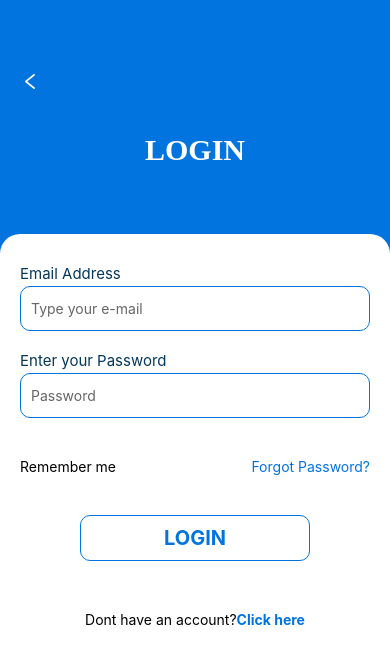
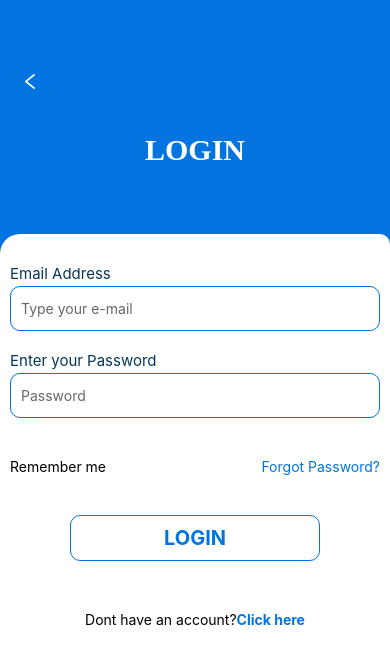
Before and after one commit to DCLF-LEGON/app_frontend, a React Native app: screen /Login in a window 390 px wide. Shown: the top 664 px of the page. Built offline with nearby package versions, Linux system fonts and the light colour scheme.

Commit message:
worked on the logo on the mainpage and the border radius

```diff
--- a/screens/OnboardingScreens/Login.js
+++ b/screens/OnboardingScreens/Login.js
@@ -99,8 +99,8 @@ const styles = StyleSheet.create({
         flex: 3,
         backgroundColor: '#fff',
         borderTopLeftRadius: 20,
-        borderTopRightRadius: 20,
-        paddingHorizontal: 20,
+        borderTopRightRadius: 10,
+        paddingHorizontal: 10,
         paddingVertical: 30,
         justifyContent:"center",
 
--- a/screens/OnboardingScreens/MainScreen.js
+++ b/screens/OnboardingScreens/MainScreen.js
@@ -8,8 +8,8 @@ export default function Main({ navigation }) {
       <View style={styles.container}>
 
          <View style={styles.imageContainer}>
-            <Image source={require('../../assets/legon.jpg')} style={{ height: 100, width: 100, }} resizeMode="center" />
-            <Image source={require('../../assets/dlcf.jpeg')} style={{ height: 100, width: 100, }} resizeMode="center" />
+            <Image source={require('../../assets/dlcf.jpeg')} style={{ height: 73, width: 73, }} resizeMode="center" />
+            <Image source={require('../../assets/legon.jpg')} style={{ height: 73, width: 54, }} resizeMode="center" />
          </View>
 
          <Text style={styles.heroText}>DLCF-LEGON</Text>
--- a/screens/OnboardingScreens/Signup.js
+++ b/screens/OnboardingScreens/Signup.js
@@ -81,6 +81,7 @@ const styles = StyleSheet.create({
     container: {
         flex: 1,
         backgroundColor: '#0174DF',
+
     },
     header: {
         flex: 1,
@@ -105,8 +106,8 @@ const styles = StyleSheet.create({
     footer: {
         flex: 3,
         backgroundColor: '#fff',
-        borderTopLeftRadius: 20,
-        borderTopRightRadius: 20,
+        borderTopLeftRadius: 10,
+        borderTopRightRadius: 10,
         paddingHorizontal: 20,
         paddingVertical: 30,
         justifyContent:"center",
```
